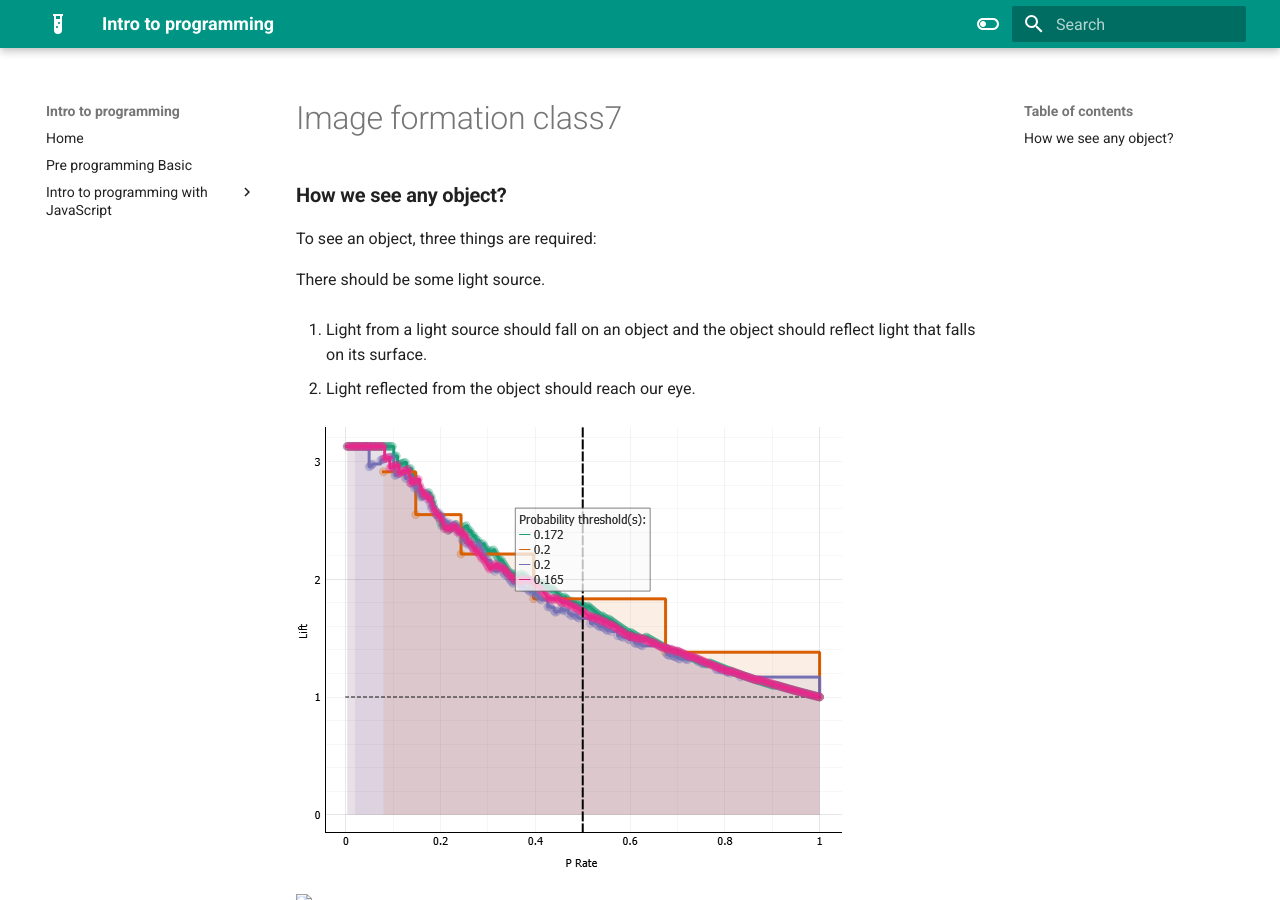
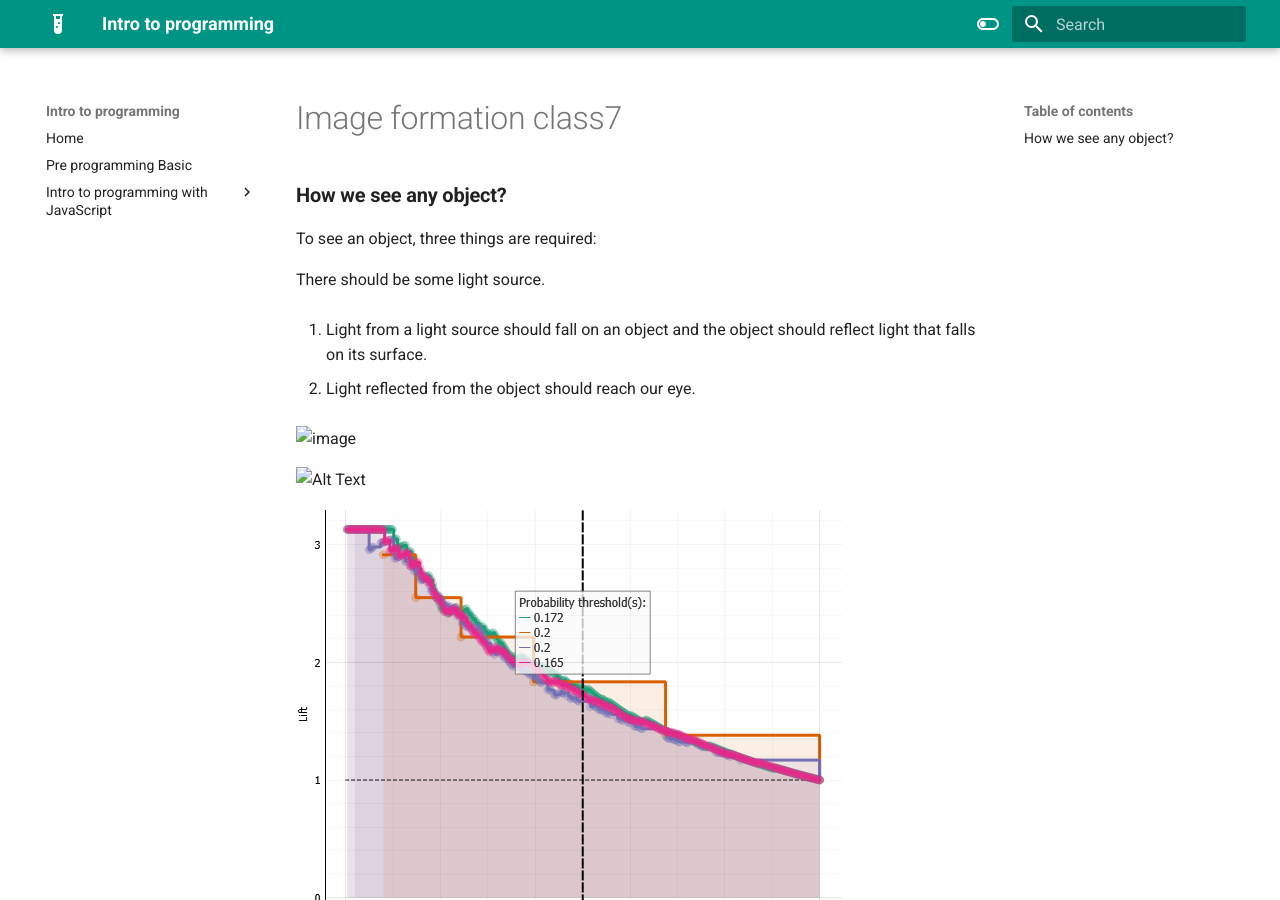
Before and after one commit to ramiz-moktader/geospatial-programming-course, an MkDocs documentation site: the page built from docs/image-formation-class7.md, in a window 1280 px wide and 900 px high. Built offline with MkDocs 1.6.1 and Material for MkDocs 9.7.7, drawn with Linux system fonts in a browser that asks for light colours.

Commit message:
img testing

```diff
--- a/docs/image-formation-class7.md
+++ b/docs/image-formation-class7.md
@@ -8,7 +8,7 @@ There should be some light source.
 
 3. Light reflected from the object should reach our eye.
 
-![image](/images/dkdk.png)
+![image](doca/images/dkdk.png)
 
 ![Alt Text](ramiz-moktader/geospatial-programming-course/docs/images/dkdk.png)
 
```
